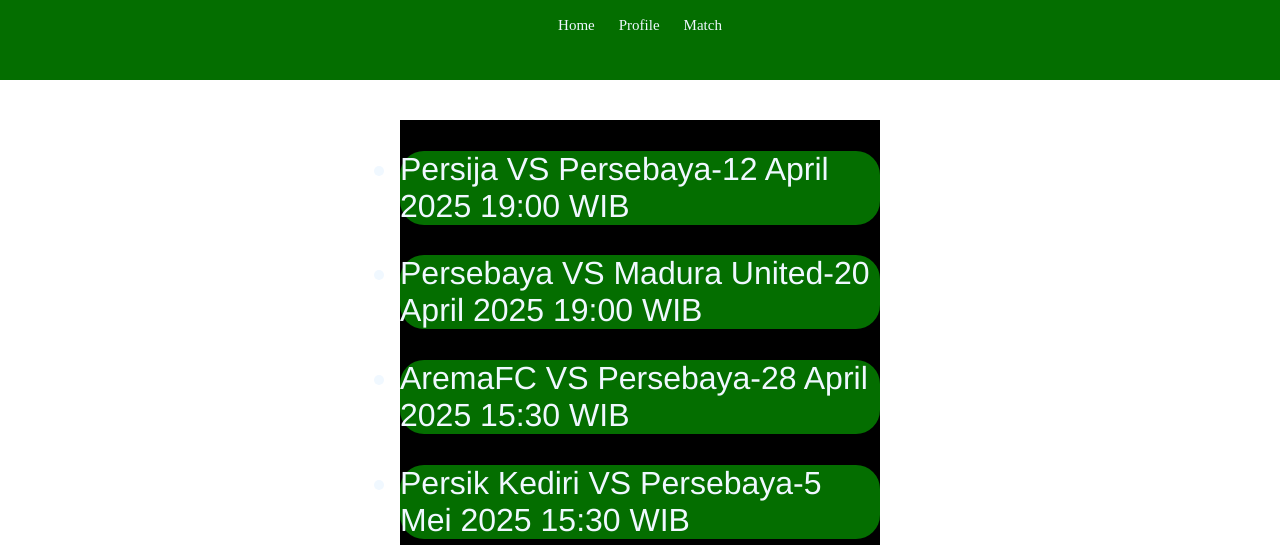
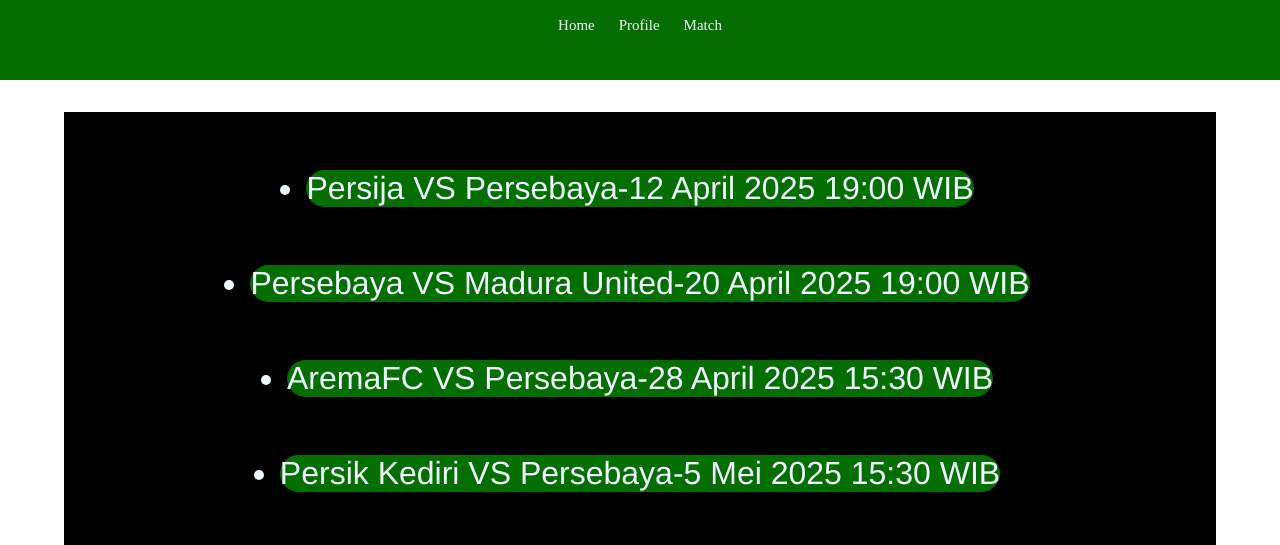
Before and after one commit to ADTMXZTY/ADTMXZTY.github.io, a plain HTML site: page match.html in a window 1280 px wide. Shown: the top 545 px of the page. Drawn offline with Linux system fonts and the light colour scheme.

Commit message:
match update

```diff
--- a/style.css
+++ b/style.css
@@ -55,8 +55,8 @@ html {
 }
 .ul-content {
   background-color: black;
-  height: 70vh;
-  width: 60vh;
+  height: 90%;
+  width: 90%;
   display: flex;
   flex-direction: column;
   justify-content: space-evenly;
```
